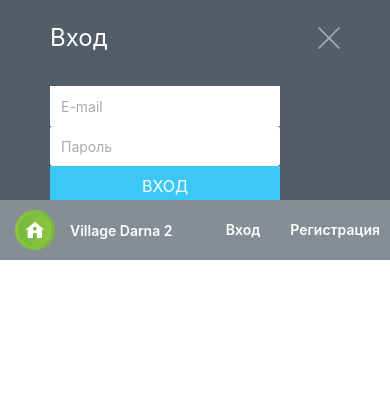
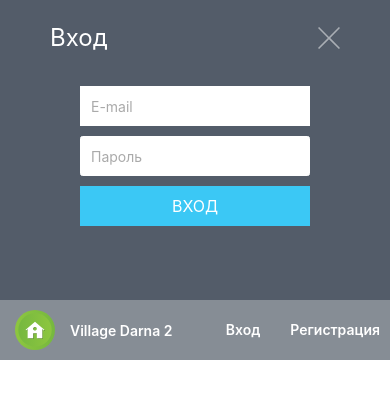
Before and after one commit to yuryvakolov/fullstack-village, an Angular app in the folder client/: page /login in a window 390 px wide. Shown: the top 398 px of the page. Built offline with nearby package versions, Linux system fonts and the light colour scheme.

Commit message:
create adaptive style for auth

```diff
--- a/client/src/app/login-page/login-page.component.html
+++ b/client/src/app/login-page/login-page.component.html
@@ -10,7 +10,7 @@
           <use class="close" xlink:href="#close" x="0" y="0"/>
         </svg>
       </div>
-
+      <div class="controls">
         <div class="control">
           <input
             type="email"
@@ -52,6 +52,7 @@
           [disabled]="form.invalid || form.disabled"
         >Вход
         </button>
+      </div>
     </form>
   </div>
 </div>
--- a/client/src/app/login-page/login-page.component.scss
+++ b/client/src/app/login-page/login-page.component.scss
@@ -12,6 +12,10 @@ $button-success-hover: #21acd9;
   padding: 0 10px;
   max-width: 850px;
   margin: auto;
+}
+
+.controls {
+  display: flex;
 }
 
 .auth-block {
@@ -93,3 +97,43 @@ button:hover {
   background-color: $button-success-hover;
   border-color: $button-success-hover;
 }
+
+
+@media (max-width: 849px){
+
+  .auth-block {
+    height: 250px;
+  }
+
+  .controls {
+    flex-wrap: wrap;
+    justify-content: center;
+  }
+
+  button {
+    margin-top: 10px;
+    margin-right: 10px;
+    width: 470px;
+  }
+}
+
+@media (max-width: 579px){
+
+  .auth-block {
+    height: 300px;
+  }
+
+  .controls {
+    flex-direction: column;
+    align-items: center;
+  }
+
+  input {
+    margin: 0px 0px 10px 0px;
+  }
+
+  button {
+    margin: 0px;
+    width: 230px;
+  }
+}
--- a/client/src/app/register-page/register-page.component.html
+++ b/client/src/app/register-page/register-page.component.html
@@ -10,7 +10,7 @@
           <use class="close" xlink:href="#close" x="0" y="0"/>
         </svg>
       </div>
-
+      <div class="controls">
         <div class="control">
           <input
             type="email"
@@ -52,6 +52,7 @@
           [disabled]="form.invalid || form.disabled"
         >Зарегистрироваться
         </button>
+      </div>
     </form>
   </div>
 </div>
--- a/client/src/app/register-page/register-page.component.scss
+++ b/client/src/app/register-page/register-page.component.scss
@@ -93,3 +93,43 @@ button:hover {
   background-color: $button-success-hover;
   border-color: $button-success-hover;
 }
+
+@media (max-width: 849px){
+
+  .auth-block {
+    height: 250px;
+  }
+
+  .controls {
+    display: flex;
+    flex-wrap: wrap;
+    justify-content: center;
+  }
+
+  button {
+    margin-top: 10px;
+    margin-right: 10px;
+    width: 470px;
+  }
+}
+
+@media (max-width: 579px){
+
+  .auth-block {
+    height: 300px;
+  }
+
+  .controls {
+    flex-direction: column;
+    align-items: center;
+  }
+
+  input {
+    margin: 0px 0px 10px 0px;
+  }
+
+  button {
+    margin: 0px;
+    width: 230px;
+  }
+}
```
Lines whose indentation alone changed are shown as unchanged.
